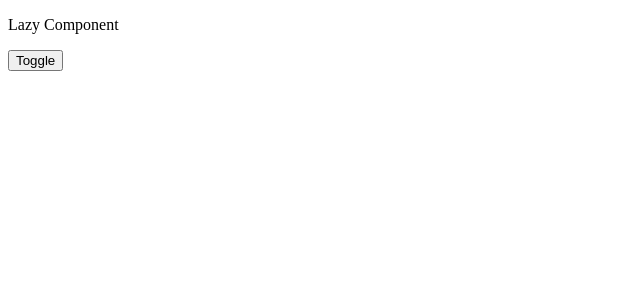
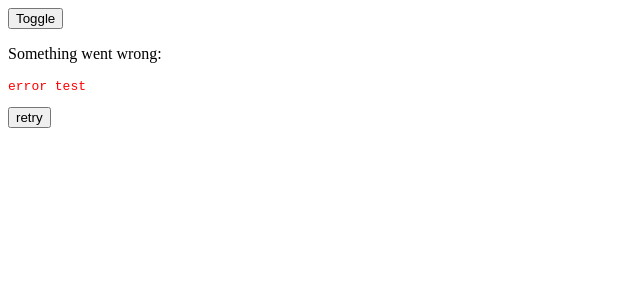
Before and after one commit to jihun315016/tutorial_react, a React (Vite) app in the folder vite-project/vite-project/: page / in a window 1280 px wide. Both pictures are taken after a click on the button "Toggle". Shown: the top 300 px of the page, without its empty margins (0-640 px from the left). Built offline with nearby package versions, Linux system fonts and the light colour scheme.

Commit message:
[vite-project] Suspense와 ErrorBoundary

```diff
--- /dev/null
+++ b/vite-project/package.json
@@ -0,0 +1,5 @@
+{
+  "dependencies": {
+    "react-error-boundary": "^6.1.1"
+  }
+}
--- a/vite-project/vite-project/package.json
+++ b/vite-project/vite-project/package.json
@@ -14,6 +14,7 @@
     "classnames": "^2.5.1",
     "react": "^19.2.4",
     "react-dom": "^19.2.4",
+    "react-error-boundary": "^6.1.1",
     "styled-components": "^6.3.12",
     "tailwind-merge": "^3.5.0"
   },
--- a/vite-project/vite-project/src/App.tsx
+++ b/vite-project/vite-project/src/App.tsx
@@ -1,13 +1,32 @@
-import { lazy, useState } from "react";
-const LazyComponent = lazy(() => import('./components/LazyComponent'));
+import { lazy, Suspense, useState } from "react";
+import { ErrorBoundary } from "react-error-boundary";
+import Loading from "./components/Loading";
+import Fallback from "./components/Fallback";
+type LazyModuleDefault = typeof import("./components/LazyComponentError").default;
+
+const LazyComponentError = lazy<LazyModuleDefault>(
+  () =>
+    new Promise<{ default: LazyModuleDefault }>((resolve) => {
+      setTimeout(() => {
+        import("./components/LazyComponentError").then((mod) => {
+          resolve(mod);
+        });
+      }, 2000);
+    })
+);
 
 export default function App() {
-  const [show, setShow] = useState(false);
-
+  const [isShow, setIsShow] = useState(false);
   return (
     <>
-      {show && <LazyComponent />}
-      <button onClick={() => setShow(!show)}>Toggle</button>
+      <button onClick={() => setIsShow((s) => !s)}>Toggle</button>
+      {isShow && (
+        <ErrorBoundary FallbackComponent={Fallback}>
+          <Suspense fallback={<div>Loading...</div>}>
+            <LazyComponentError />
+          </Suspense>
+        </ErrorBoundary>
+      )}
     </>
   );
 }
--- /dev/null
+++ b/vite-project/vite-project/src/components/Fallback.tsx
@@ -0,0 +1,16 @@
+// FallbackComponents는 내부적으로 오류와 다시 시도하는 함수에 대한 정보가
+// 자동으로 들어간다.
+export default function Fallback({error, resetErrorBoundary}:{
+    error: Error,
+    resetErrorBoundary: () => void
+}) {
+    return (
+        <>
+        <div role='alert'>
+            <p>Something went wrong:</p>
+            <pre style={{ color: "red" }}>{error.message}</pre>
+            <button onClick={resetErrorBoundary}>retry</button>
+        </div>
+        </>
+    )
+}
--- /dev/null
+++ b/vite-project/vite-project/src/components/LazyComponentError.tsx
@@ -0,0 +1,4 @@
+export default function LazyComponentError() {
+  throw new Error("error test");
+  return <div>LazyComponent</div>;
+}
--- /dev/null
+++ b/vite-project/vite-project/src/components/Loading.tsx
@@ -0,0 +1,7 @@
+export default function Loading() {
+  return (
+    <>
+      <div>Loading...</div>
+    </>
+  );
+}
```
Also changed, not shown: 2 other files (tests, documents, lock files or other folders).
